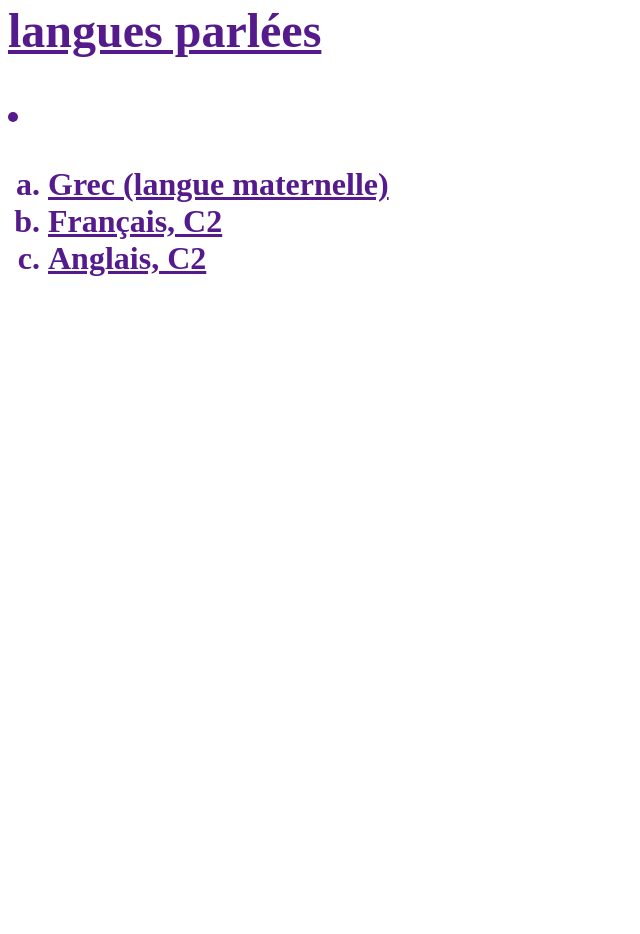
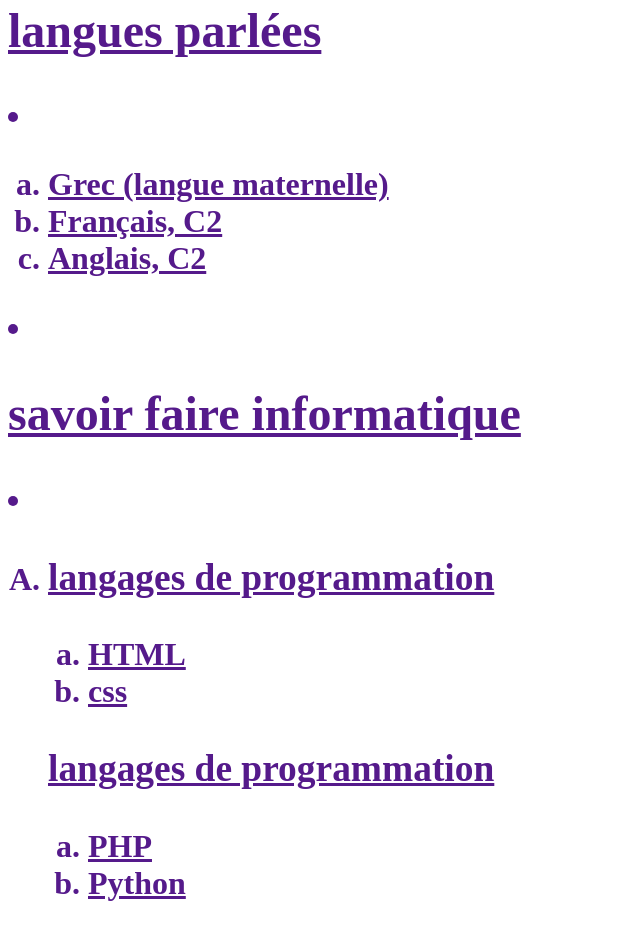
Before and after one commit to antoniavafea1/notes_site_web, a plain HTML site: page nouveau cv.html in a window 1280 px wide. Shown: the part 868-1802 px from the top of the page, without its empty margins (0-640 px from the left). Before the commit the page ends 1177 px from the top, so only its background shows below. Drawn offline with Linux system fonts and the light colour scheme.

Commit message:
Update nouveau cv.html

```diff
--- a/nouveau cv.html
+++ b/nouveau cv.html
@@ -35,6 +35,21 @@
     <li>Français, C2</li>
     <li>Anglais, C2</li>
  </ol>
+<li><h2 id="savoir faire informatique"> savoir faire informatique</h2><li>
+  <ol type = "A">
+  <li>
+  <h3> langages de programmation</h3>
+  <ol type = "a">
+      <li>HTML</li>
+      <li>css</li>
+</ol>
+</li>
+   <h3> langages de programmation</h3>
+  <ol type = "a" start "3">
+     <li>PHP</li>
+     <li>Python</li>
+</ol>
+</li>
 
 </body>
 </html>
```
